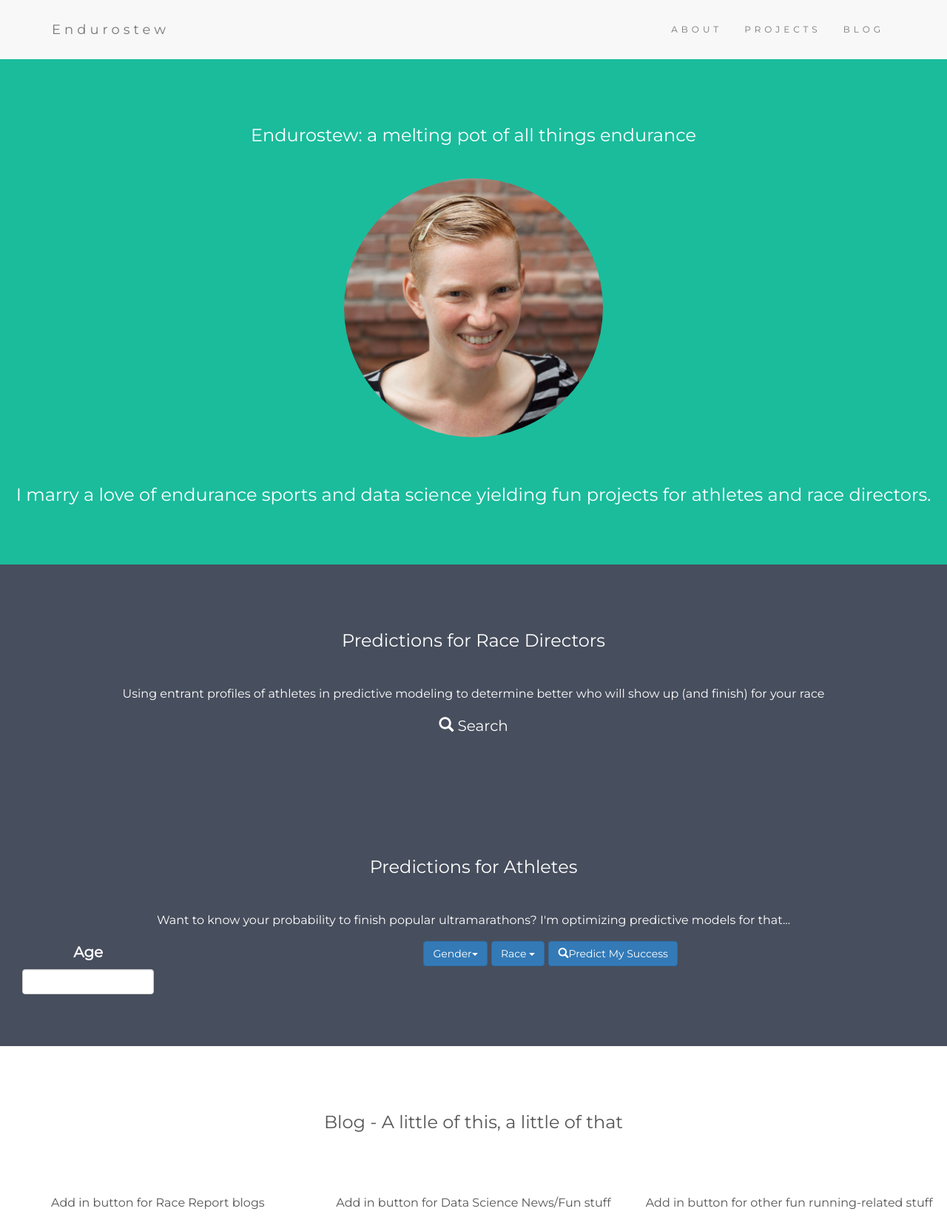
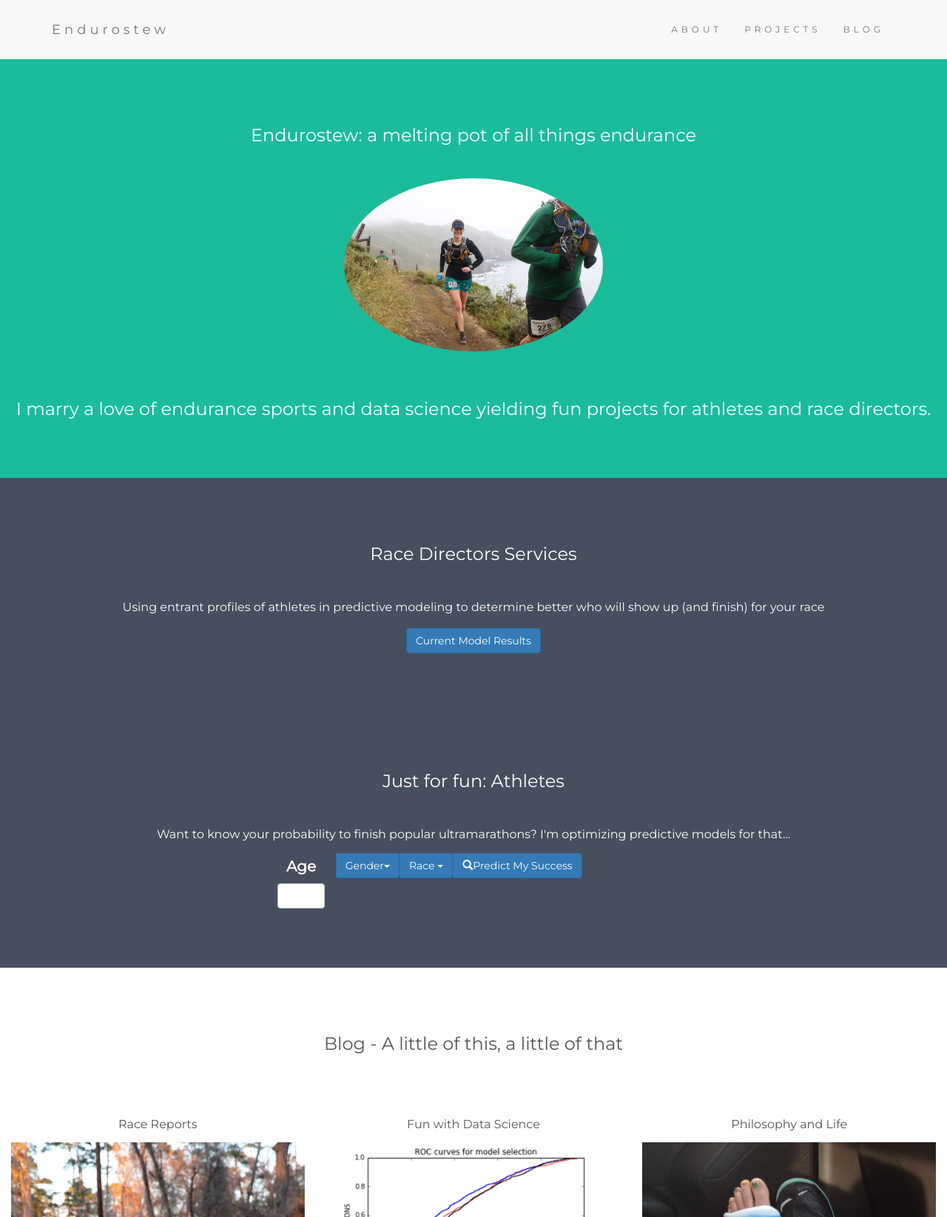
Before and after one commit to ophiolite/ultrasignup, a Flask app: page / in a window 1280 px wide. Shown: the top 1645 px of the page at 74% size. Run offline with Flask 2, Linux system fonts and the light colour scheme; some libraries are stand-ins or nearby versions.

Commit message:
basic template for webapp - needs lots of work

```diff
--- a/bootstrap_test/templates/bootstrap.html
+++ b/bootstrap_test/templates/bootstrap.html
@@ -77,27 +77,27 @@
 <!-- First Container -->
 <div class="container-fluid bg-1 text-center">
   <h3 class="margin">Endurostew: a melting pot of all things endurance</h3>
-  <img src="images/headshot.jpg" class="img-responsive img-circle margin" style="display:inline" alt="Headshot" width="350" height="350">
+  <img src="images/Miwok1.jpg" class="img-responsive img-circle margin" style="display:inline" alt="Headshot" width="350" height="350">
   <h3>I marry a love of endurance sports and data science yielding fun projects for athletes and race directors.</h3>
 </div>
 
 <!-- Second Container -->
 <div class="container-fluid bg-2 text-center">
-  <h3 class="margin">Predictions for Race Directors</h3>
+  <h3 class="margin">Race Directors Services</h3>
   <p>Using entrant profiles of athletes in predictive modeling to determine better who will show up (and finish) for your race</p>
-    <span class="glyphicon glyphicon-search"></span> Search
+    <button type="button" class="btn btn-primary">Current Model Results</button>
   </a>
 </div>
 
 <!-- Third Container -->
 <div class="container-fluid bg-2 text-center">
-  <h3 class="margin">Predictions for Athletes</h3>
+  <h3 class="margin">Just for fun: Athletes</h3>
   <p>Want to know your probability to finish popular ultramarathons? I'm optimizing predictive models for that...</p>
-
-    <div class="col-xs-2">
+  <div class="btn-group">
+    <ul class="col-xs-2">
     <label for="ex1">Age</label>
     <input class="form-control" id="ex1" type="text">
-  </div>
+  </ul>
   <button type="button" class="btn btn-primary dropdown-toggle" data-toggle="dropdown">Gender<span class="caret"></span></button>
   <ul class="dropdown-menu" role="menu">
     <li><a href="#">M</a></li>
@@ -129,16 +129,16 @@
   <h3 class="margin">Blog - A little of this, a little of that</h3><br>
   <div class="row">
     <div class="col-sm-4">
-      <p>Add in button for Race Report blogs</p>
-      <img src="birds1.jpg" class="img-responsive margin" style="width:100%" alt="Image">
+      <p>Race Reports</p>
+      <img src="images/RR100_race.jpg" class="img-responsive margin" style="width:100%" alt="Image">
     </div>
     <div class="col-sm-4">
-      <p>Add in button for Data Science News/Fun stuff</p>
-      <img src="birds2.jpg" class="img-responsive margin" style="width:100%" alt="Image">
+      <p>Fun with Data Science</p>
+      <img src="images/datasci.jpg" class="img-responsive margin" style="width:100%" alt="Image">
     </div>
     <div class="col-sm-4">
-      <p>Add in button for other fun running-related stuff and running philosophy</p>
-      <img src="birds3.jpg" class="img-responsive margin" style="width:100%" alt="Image">
+      <p>Philosophy and Life</p>
+      <img src="images/cast.jpg" class="img-responsive margin" style="width:100%" alt="Image">
     </div>
   </div>
 </div>
```
Also changed, not shown: bootstrap_test/images/CCC100.jpg (added), bootstrap_test/images/Miwok1.jpg (added), bootstrap_test/images/RR100_race.jpg (added), bootstrap_test/images/cast.jpg (added), bootstrap_test/images/datasci.jpg (added).
